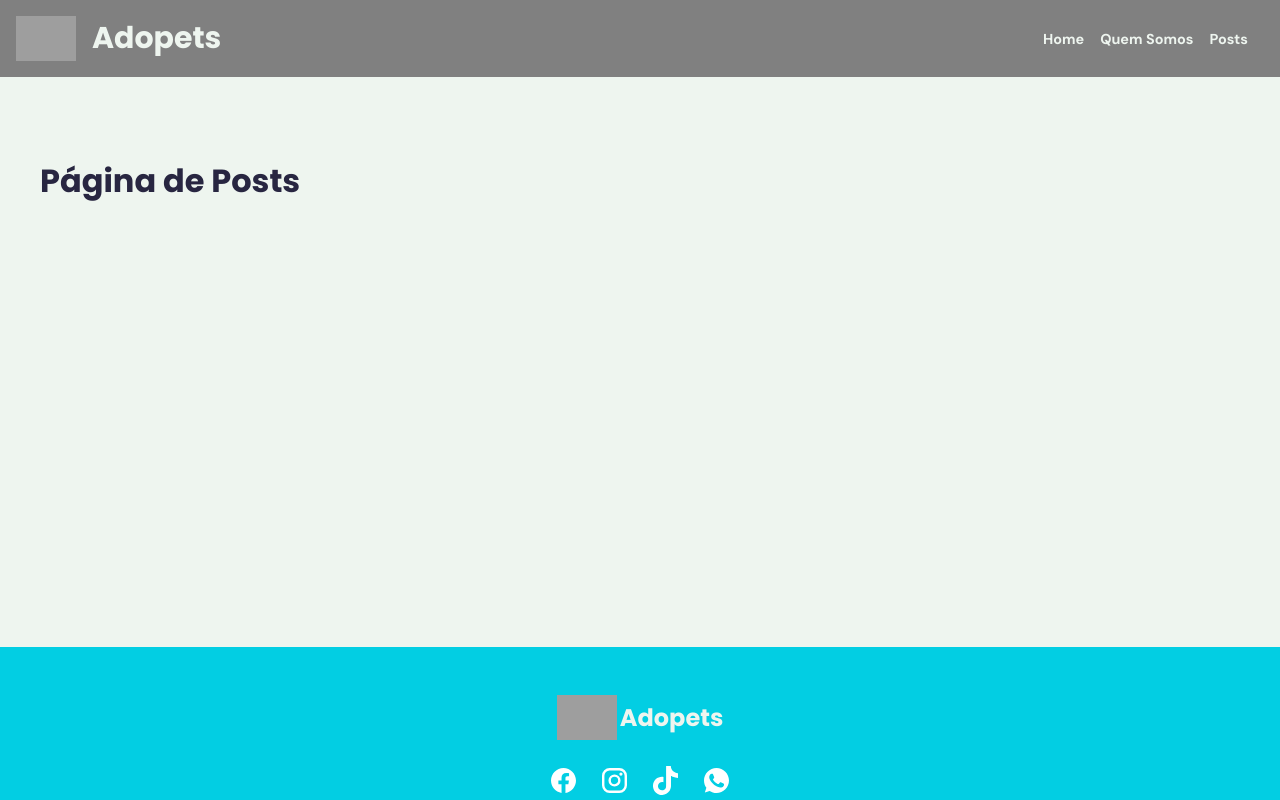
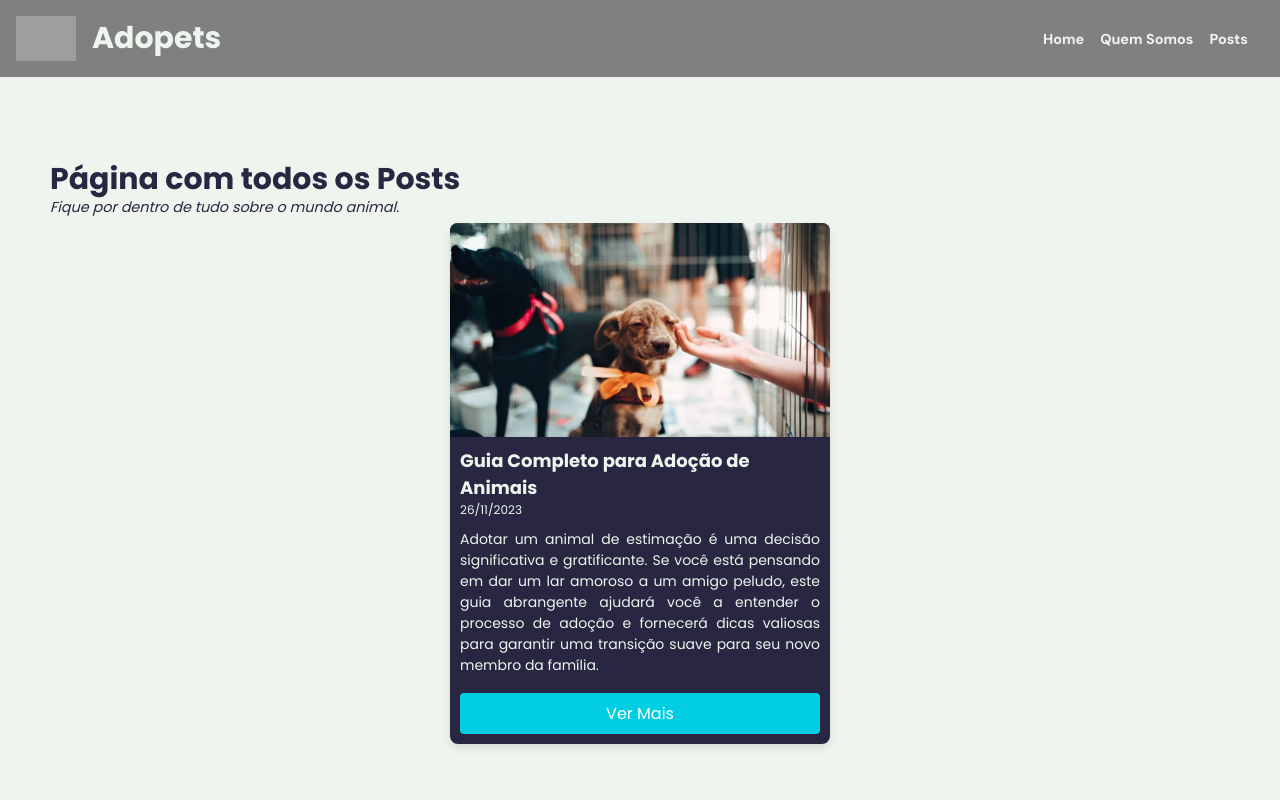
Before and after one commit to RNoleto/adopets-vue3, a Vue app: page /posts in a window 1280 px wide. Shown: the top 800 px of the page. Built offline with nearby package versions, Linux system fonts and the light colour scheme; grey boxes are pictures that could not be loaded.

Commit message:
card de post na página de posts

```diff
--- a/src/pages/Posts.vue
+++ b/src/pages/Posts.vue
@@ -2,16 +2,81 @@
   <Navbar />
   <div class="container">
     <div class="content page">
-      <h1>Página de Posts</h1>
+      <h1 class="title">Página com todos os Posts</h1>
+      <h2 class="subtitle">Fique por dentro de tudo sobre o mundo animal.</h2>
+      <div class="cards">
+        <Card class="card" v-for="(post, index) in sortedPosts" :key="index">
+          <template v-slot:image>
+            <img :src="post.img" :alt="post.title" />
+          </template>
+          <template v-slot:title>{{ post.title }}</template>
+          <template v-slot:date>{{ formatBrasilianDate(post.date) }}</template>
+          <template v-slot:description>{{ post.resume }}</template>
+          <template v-slot:button></template>
+        </Card>
+      </div>
     </div>
   </div>
 </template>
 
 <script>
 import Navbar from "../components/Navbar.vue";
+import Card from "../components/Card.vue";
+import axios from "axios";
 export default {
   components: {
     Navbar,
+    Card,
+  },
+  data() {
+    return {
+      posts: [],
+    };
+  },
+  computed: {
+    sortedPosts() {
+      if (!Array.isArray(this.posts)) {
+        this.posts = [];
+      }
+      return this.posts.sort((a, b) => new Date(b.date) - new Date(a.date));
+    },
+  },
+  methods: {
+    formatBrasilianDate(date) {
+      const dateObj = new Date(date);
+      const day = dateObj.getDate().toString().padStart(2, "0");
+      const month = (dateObj.getMonth() + 1).toString().padStart(2, "0");
+      const year = dateObj.getFullYear();
+      return `${day}/${month}/${year}`;
+    },
+  },
+  created() {
+    axios
+      .get("src/api/adoption.json")
+      .then((response) => {
+        this.posts = Object.values(response.data.posts);
+        console.log("Dados de posts carregados:", this.posts);
+      })
+      .catch((error) => {
+        console.log("Erro ao buscar posts:", error);
+      });
   },
 };
 </script>
+<style lang="scss" scoped>
+.page {
+  align-items: center;
+  padding: 0px 10px;
+  .cards {
+    display: flex;
+    justify-content: center;
+    color: var(--color-4);
+    .card {
+      width: 380px;
+      display: flex;
+      flex-wrap: wrap;
+      background-color: var(--color-3);
+    }
+  }
+}
+</style>
```
